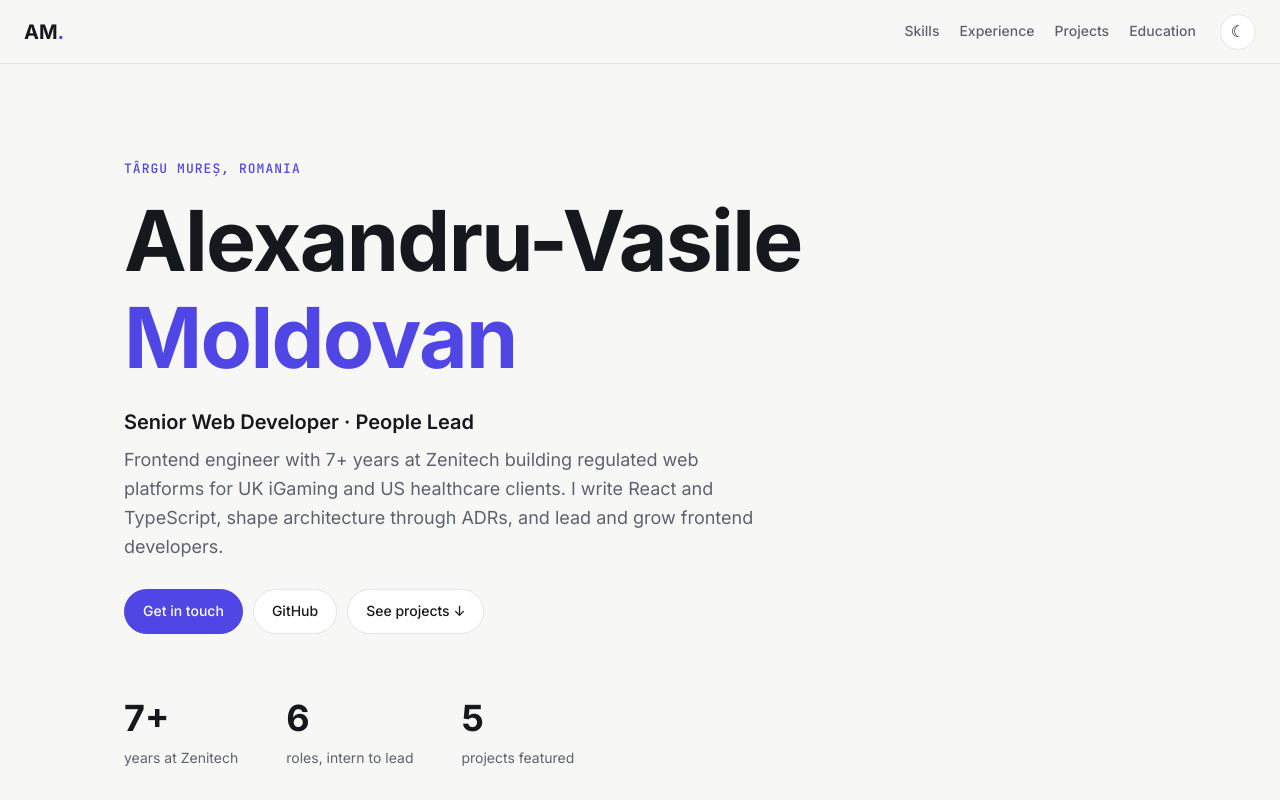
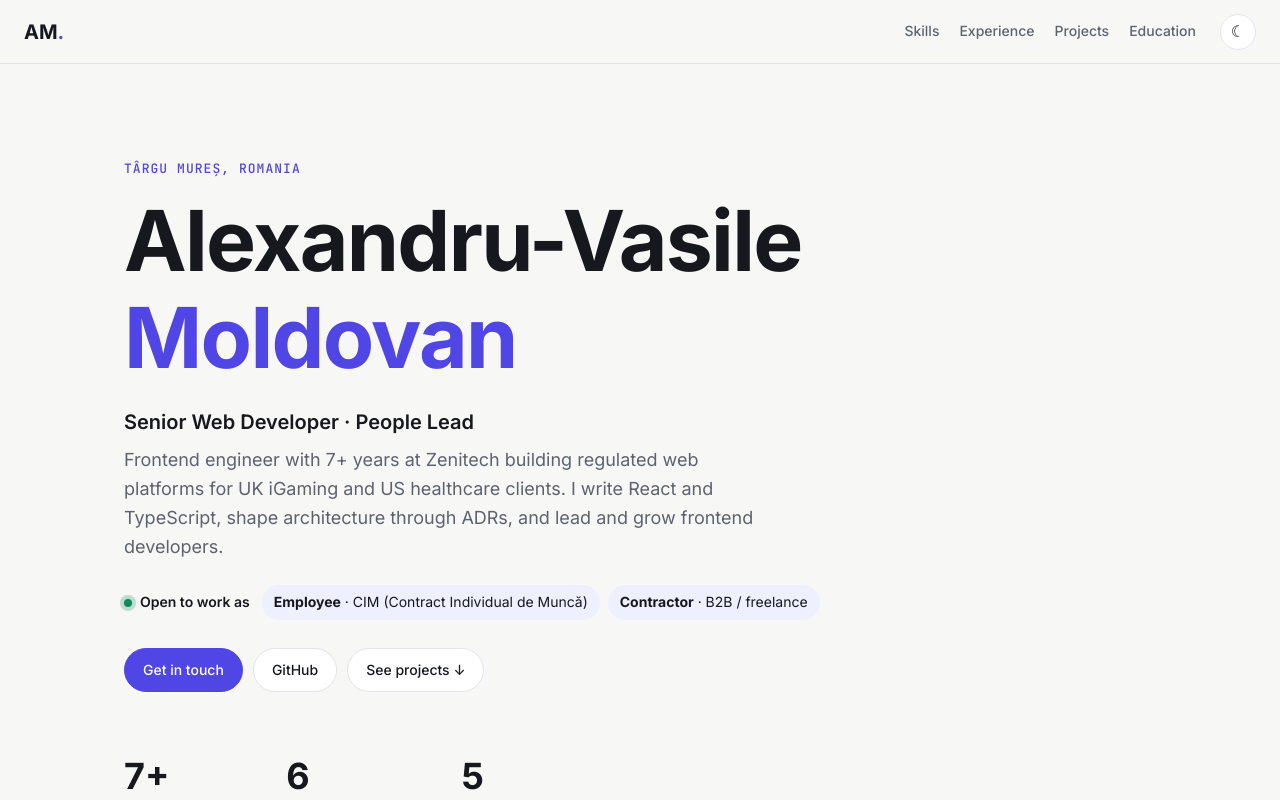
Before and after one commit to MoldovanAlexandruVasile/cv, a React (Vite) app: page / in a window 1280 px wide. Shown: the top 800 px of the page. Built offline with nearby package versions, Linux system fonts and the light colour scheme.

Commit message:
feat: cv

```diff
--- a/src/components/Hero.tsx
+++ b/src/components/Hero.tsx
@@ -17,6 +17,14 @@ export function Hero() {
       </h1>
       <p className="hero__role">{profile.role}</p>
       <p className="hero__summary">{profile.summary}</p>
+      <div className="hiring">
+        <span className="hiring__title">Open to work as</span>
+        {profile.hiring.map((h) => (
+          <span key={h.label} className="hiring__chip">
+            <strong>{h.label}</strong> · {h.detail}
+          </span>
+        ))}
+      </div>
       <div className="hero__actions">
         <a className="btn btn--primary" href={`mailto:${profile.email}`}>
           Get in touch
--- a/src/data/cv.ts
+++ b/src/data/cv.ts
@@ -9,6 +9,10 @@ export const profile = {
   email: "moldovan_alexandru97@yahoo.com",
   github: "https://github.com/MoldovanAlexandruVasile",
   languages: ["Romanian (native)", "English"],
+  hiring: [
+    { label: "Employee", detail: "CIM (Contract Individual de Muncă)" },
+    { label: "Contractor", detail: "B2B / freelance" },
+  ],
 };
 
 export type Job = {
--- a/src/index.css
+++ b/src/index.css
@@ -159,6 +159,39 @@ main,
   color: var(--muted);
   font-size: 18px;
   margin: 0;
+}
+
+.hiring {
+  display: flex;
+  flex-wrap: wrap;
+  align-items: center;
+  gap: 8px;
+  margin-top: 24px;
+}
+
+.hiring__title {
+  display: inline-flex;
+  align-items: center;
+  gap: 8px;
+  font-size: 14px;
+  font-weight: 600;
+  margin-right: 4px;
+}
+
+.hiring__title::before {
+  content: "";
+  width: 8px;
+  height: 8px;
+  border-radius: 50%;
+  background: var(--personal);
+  box-shadow: 0 0 0 4px color-mix(in srgb, var(--personal) 25%, transparent);
+}
+
+.hiring__chip {
+  padding: 6px 12px;
+  border-radius: 999px;
+  background: var(--accent-soft);
+  font-size: 14px;
 }
 
 .hero__actions,
```
